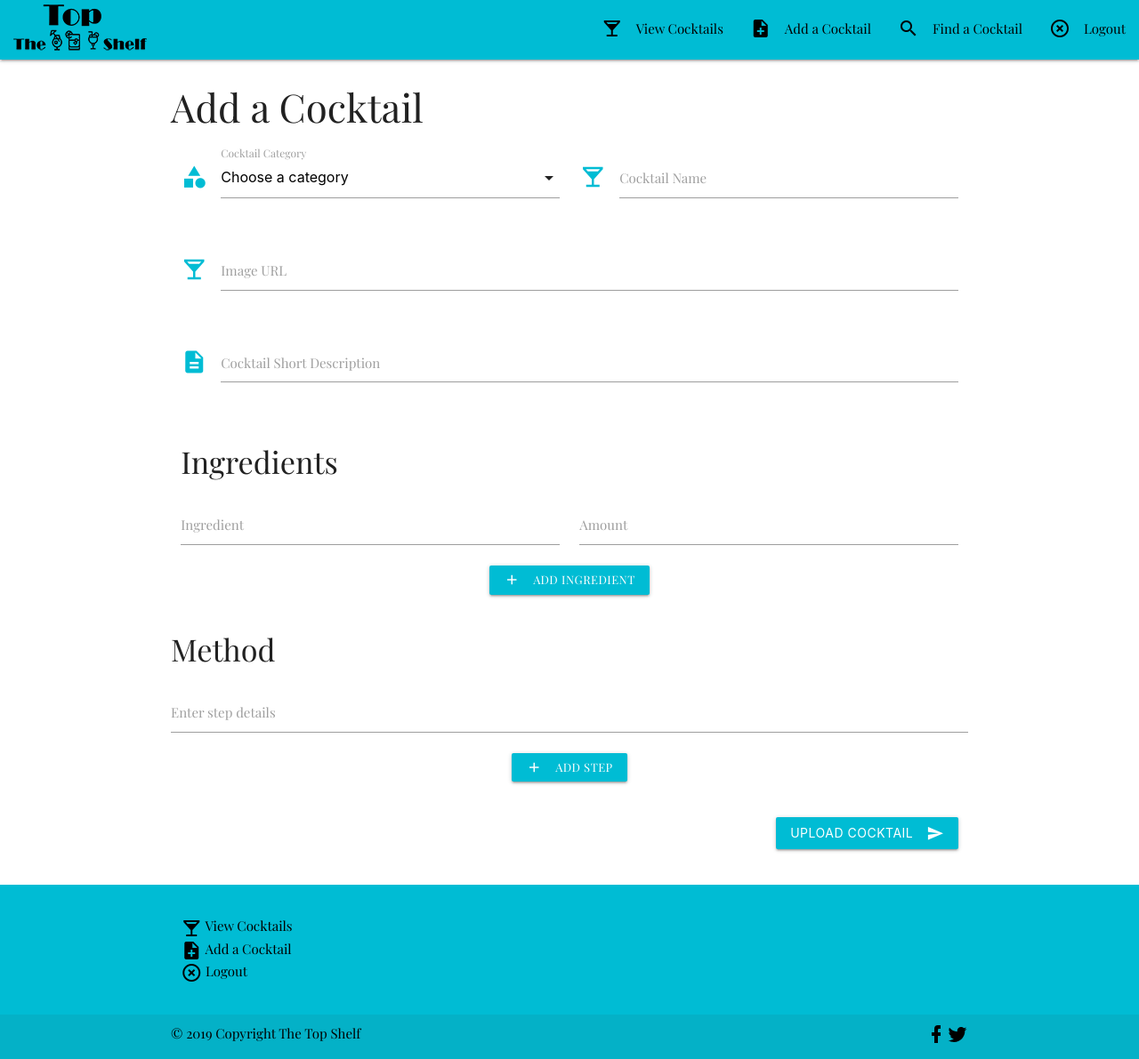
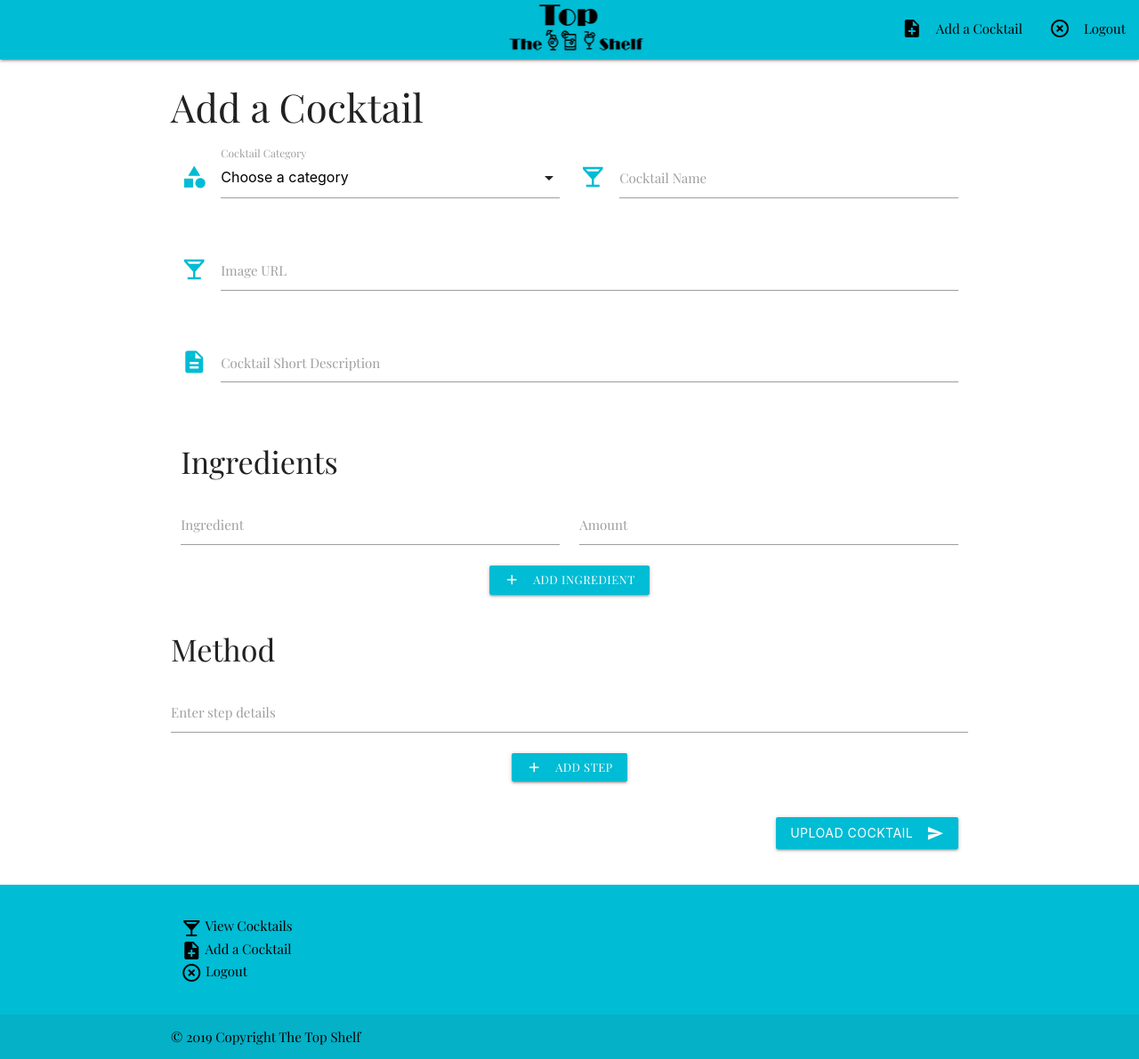
Before and after one commit to walshyc/the-top-shelf, a Flask app: page /add_cocktail in a window 1280 px wide. Shown: the whole page at 89% size. Run offline with Flask 2, Linux system fonts and the light colour scheme; the visitor is signed in with stand-in values (Sample User, id 1); data that the repository does not hold is empty; some libraries are stand-ins or nearby versions.

Commit message:
added comments and updated navbar

```diff
--- a/app.py
+++ b/app.py
@@ -1,5 +1,5 @@
 import os
-from flask import Flask, render_template, redirect, request, url_for, session
+from flask import Flask, render_template, redirect, request, url_for, session, jsonify
 from flask_pymongo import PyMongo
 from bson.objectid import ObjectId
 import bcrypt
@@ -92,6 +92,7 @@ def user_drinks(username):
         user = session['username']
     user_drinks = mongo.db.categories.find()
     the_category = mongo.db.categories.find_one()
+
     return render_template("user_cocktails.html", categories=mongo.db.categories.find(), cocktails=mongo.db.cocktails.find(), category=the_category, user=user)
 
 @app.route('/categories/<category_name>/<cocktail_name>')
@@ -241,6 +242,7 @@ def delete_cocktail(cocktail_name):
     return redirect(url_for('categories'))
 
 
+
 if __name__ == "__main__":
     app.secret_key = '_5#y2L"F4Q8z\n\xec]/'
     app.run(host=os.environ.get("IP"),
--- a/static/js/form.js
+++ b/static/js/form.js
@@ -1,10 +1,13 @@
 $(document).ready(function () {
-
+    // counter for the number of ingredients being shown
     var ingredientID = 1;
 
+    // function to add an ingredient once the add ingredient button is selected
     $('#add_ing').click(function (e) {
         e.preventDefault();
-        $('#ingredients-list').append(`<div class="input-field col s6">
+        // Add another option for an ingredient and it's amount
+        $('#ingredients-list').append(`
+        <div class="input-field col s6">
             <input type="text" id="ingredient_name` + ingredientID + `" name="ingredient_name` + ingredientID + `" class="materialize-textarea">
             <label for="ingredient_name` + ingredientID + `">Ingredient</label>
         </div>
@@ -13,26 +16,36 @@ $(document).ready(function () {
             <label for="ingredient_amount` + ingredientID + `">Amount</label>
         </div>`);
 
+        // increment Ingedient counter after the add ingredient button is pressed
         ingredientID++;
 
+        // show the remove ingredient button if there is greater than 1 ingredient shown
         if (ingredientID > 1) {
             $("#remove_ing").show();
         }
 
+        // remove the add ingredient button if there is the maximum of 6 ingredients shown
         if (ingredientID >= 6) {
             $("#add_ing").hide();
         }
     });
 
-
+    // function to remove an ingredient once the remove ingredient button is selected
     $('#remove_ing').click(function (e) {
         e.preventDefault();
+        // removes the last two Div's from the ingredient-list div, once the remove ingredient button is pressed
         $("#ingredients-list  > div").slice(-2).remove();
+
+        // reduces the count on the number of ingredients
         ingredientID--;
 
+
+        // hide the remove ingredient button if there is less than 1 ingredient shown
         if (ingredientID <= 1) {
             $("#remove_ing").hide();
         }
+
+        // show the add ingredient button if there is less than 6 ingredients shown
         if (ingredientID < 6) {
             $("#add_ing").show();
         }
@@ -40,36 +53,50 @@ $(document).ready(function () {
 
 
 
-
+    // counter for the number of steps being shown
     var methodID = 1;
 
+    // function to add a step once the add step button is selected
     $('#add_step').click(function (e) {
         e.preventDefault();
+        // Add another option for a step
         $('#method-list').append(`
         <div class="input-field col s12">
             <input type="text" id="method` + methodID + `" name="method` + methodID + `" class="materialize-textarea validate">
             <label for="method` + methodID + `">Enter step details</label>
         </div>`);
 
+        // increment the step counter after the add step button is pressed
         methodID++;
 
+        // show the remove step button if there is greater than 1 step shown
         if (methodID > 1) {
             $("#remove_step").show();
         }
 
+
+        // remove the add step button if there is the maximum of 6 steps shown
         if (methodID >= 6) {
             $("#add_step").hide();
         }
     });
 
+    // function to remove a step once the remove step button is selected
     $('#remove_step').click(function (e) {
         e.preventDefault();
+
+        // removes the last div from the method-list div, once the remove step button is pressed
         $("#method-list  > div").slice(-1).remove();
+
+        // reduces the count on the number of steps
         methodID--;
 
+        // hide the remove step button if there is less than 1 step shown
         if (methodID <= 1) {
             $("#remove_step").hide();
         }
+
+        // show the add step button if there is less than 6 step shown
         if (methodID < 6) {
             $("#add_step").show();
         }
--- a/templates/addcocktail.html
+++ b/templates/addcocktail.html
@@ -9,10 +9,12 @@
 <h3>Add a Cocktail</h3>
 
 <div class="row">
+    <!-- Form for user to upload a new cocktail -->
     <form id="addcocktail" action="{{url_for('insert_cocktail')}}" method="POST" class="col s12">
         <div class="row">
             <div class="input-field col s12 m6">
                 <i class="material-icons prefix">category</i>
+                <!-- Dropdown menu to allow the user to select from the predefined categories -->
                 <select id="cocktail_category" name="cocktail_base" class="icons">
                     <option value="" disabled selected>Choose a category</option>
                     {% for cat in categories %}
@@ -24,7 +26,7 @@
             </div>
             <div class="input-field col s12 m6">
                 <i class="material-icons prefix">local_bar</i>
-
+                <!-- User can enter the cocktail name -->
                 <input name="cocktail_name" id="cocktail_name" type="text" class="validate cyan-text" required>
                 <label for="cocktail_name">Cocktail Name</label>
             </div>
@@ -32,7 +34,7 @@
         <div class="row">
             <div class="input-field col s12">
                 <i class="material-icons prefix">local_bar</i>
-
+                <!-- User can enter the cocktail image URL -->
                 <input name="cocktail_url" id="cocktail_url" type="text" class="validate cyan-text" required>
                 <label for="cocktail_url">Image URL</label>
             </div>
@@ -41,8 +43,9 @@
         <div class="row">
             <div class="input-field col s12">
                 <i class="material-icons prefix">description</i>
-
-                <textarea name="short" id="cocktail_short" class="materialize-textarea cyan-text" data-length="160" required></textarea>
+                <!-- User can enter the cocktail description -->
+                <textarea name="short" id="cocktail_short" class="materialize-textarea cyan-text" data-length="160"
+                    required></textarea>
                 <label for="cocktail_short">Cocktail Short Description</label>
             </div>
         </div>
@@ -53,8 +56,10 @@
                     <h4>Ingredients</h4>
                 </div>
                 <div id="ingredients-list">
+                    <!-- User can enter the ingredients required -->
                     <div class="input-field col s6">
-                        <input type="text" id="ingredient_name0" name="ingredient_name0" class="materialize-textarea" required>
+                        <input type="text" id="ingredient_name0" name="ingredient_name0" class="materialize-textarea"
+                            required>
                         <label for="ingredient_name0">Ingredient</label>
                     </div>
                     <div class="input-field col s6">
@@ -62,9 +67,10 @@
                             class="materialize-textarea" required>
                         <label for="ingredient_amount0">Amount</label>
                     </div>
+
                 </div>
-
                 <div class="col s12 center-align">
+                    <!-- The add and remove buttons allow the user to add more ingredients fields or delete a field as required -->
                     <a id="add_ing" class="waves-effect waves-light btn-small cyan"><i
                             class="material-icons left">add</i>Add ingredient</a>
                     <a id="remove_ing" class="waves-effect waves-light btn-small red accent-3" style="display: none"><i
@@ -82,12 +88,13 @@
                     <h4>Method</h4>
                 </div>
                 <div id="method-list">
+                    <!-- User can enter the steps required to make the cocktail -->
                     <div class="input-field col s12">
                         <input type="text" id="method0" name="method0" class="materialize-textarea validate" required>
                         <label for="method0">Enter step details</label>
                     </div>
                 </div>
-
+                <!-- The add and remove buttons allow the user to add more steps or delete a step as required -->
                 <div class="col s12 center-align">
                     <a id="add_step" class="waves-effect waves-light btn-small cyan"><i
                             class="material-icons left">add</i>Add step</a>
@@ -101,6 +108,7 @@
         </div>
         <div class="row">
             <div class="col s12 right-align">
+                <!-- User can submit the new recipe with this button -->
                 <button class="btn waves-effect waves-light cyan" type="submit" name="action">Upload Cocktail
                     <i class="material-icons right">send</i>
                 </button>
--- a/templates/base.html
+++ b/templates/base.html
@@ -20,48 +20,49 @@
 </head>
 
 <body>
-
+  <!-- Check to see if the user is logged in and show them the appropriate navbar -->
   {% if session['username'] %}
   <nav class="nav-extended">
     <div class="nav-wrapper cyan ">
-            <a href="/" class="brand-logo black-text"><img class="responsive-img" src="/static/img/logo-small.png" alt="The Top Shelf Logo"></a>
+      <a href="/" class="brand-logo black-text center"><img class="responsive-img" src="/static/img/logo-small.png"
+          alt="The Top Shelf Logo"></a>
       <a href="#" data-target="mobile-demo" class="sidenav-trigger"><i class="material-icons black-text">menu</i></a>
       <ul class="right hide-on-med-and-down black-text">
-                <li><a class="black-text" href="{{url_for('categories')}}"><i class="material-icons left">local_bar</i>View
-                        Cocktails</a></li>
-                <li><a class="black-text" href="{{url_for('add_cocktail')}}"><i class="material-icons left">note_add</i>Add a Cocktail</a></li>
-                <li><a class="black-text" href="#"><i class="material-icons left">search</i>Find a Cocktail</a></li>
-                <li><a class="black-text" href="{{url_for('logout')}}"><i class="material-icons left">highlight_off</i>Logout</a></li>
+
+        <li><a class="black-text" href="{{url_for('add_cocktail')}}"><i class="material-icons left">note_add</i>Add a
+            Cocktail</a></li>
+        <li><a class="black-text" href="{{url_for('logout')}}"><i
+              class="material-icons left">highlight_off</i>Logout</a></li>
       </ul>
     </div>
   </nav>
 
   <ul class="sidenav cyan black-text" id="mobile-demo">
-        <li class="logo"><a href="/" class="brand-logo black-text"><img class="responsive-img"  src="/static/img/logo-small.png" alt="The Top Shelf Logo"></a></li>
-        <li><a class="black-text" href="{{url_for('categories')}}"><i class="material-icons left">local_bar</i>View Cocktails</a></li>
-        <li><a class="black-text" href="{{url_for('add_cocktail')}}"><i class="material-icons left">note_add</i>Add a Cocktail</a></li>
-        <li><a class="black-text" href="#"><i class="material-icons left">search</i>Find a Cocktail</a></li>
-        <li><a class="black-text" href="{{url_for('logout')}}"><i class="material-icons left">highlight_off</i>Logout</a></li>
+    <li class="logo"><a href="/" class="brand-logo black-text"><img class="responsive-img"
+          src="/static/img/logo-small.png" alt="The Top Shelf Logo"></a></li>
+    <li><a class="black-text" href="{{url_for('add_cocktail')}}"><i class="material-icons left">note_add</i>Add a
+        Cocktail</a></li>
+    <li><a class="black-text" href="{{url_for('logout')}}"><i class="material-icons left">highlight_off</i>Logout</a>
+    </li>
   </ul>
 
   {% else %}
   <nav class="nav-extended">
     <div class="nav-wrapper cyan ">
-            <a href="/" class="brand-logo black-text"><img class="responsive-img"  src="/static/img/logo-small.png" alt="The Top Shelf Logo"></a>
+      <a href="/" class="brand-logo black-text center"><img class="responsive-img" src="/static/img/logo-small.png"
+          alt="The Top Shelf Logo"></a>
       <a href="#" data-target="mobile-demo" class="sidenav-trigger"><i class="material-icons black-text">menu</i></a>
       <ul class="right hide-on-med-and-down black-text">
-                <li><a class="black-text" href="{{url_for('categories')}}"><i class="material-icons left">local_bar</i>View
-                        Cocktails</a></li>
-                <li><a class="black-text" href="#"><i class="material-icons left">search</i>Find a Cocktail</a></li>
-                <li><a class="black-text" href="{{url_for('user')}}"><i class="material-icons left">group</i>Login/Register</a></li>
+
+        <li><a class="black-text" href="{{url_for('user')}}"><i class="material-icons left">group</i>Login/Register</a>
+        </li>
       </ul>
     </div>
   </nav>
 
   <ul class="sidenav cyan black-text" id="mobile-demo">
-        <li class="logo"><a href="/" class="brand-logo black-text"><img class="responsive-img"  src="/static/img/logo-small.png" alt="The Top Shelf Logo"></a></li>
-        <li><a class="black-text" href="{{url_for('categories')}}"><i class="material-icons left">local_bar</i>View Cocktails</a></li>
-        <li><a class="black-text" href="#"><i class="material-icons left">search</i>Find a Cocktail</a></li>
+    <li class="logo"><a href="/" class="brand-logo black-text"><img class="responsive-img"
+          src="/static/img/logo-small.png" alt="The Top Shelf Logo"></a></li>
     <li><a class="black-text" href="{{url_for('user')}}"><i class="material-icons left">group</i>Login/Register</a></li>
   </ul>
 
@@ -74,7 +75,7 @@
     {% endblock %}
   </div>
 
-
+  <!-- Check to see if the user is logged in and show them the appropriate footer -->
   {% if session['username'] %}
   <footer class="page-footer cyan">
     <div class="container">
@@ -82,9 +83,12 @@
 
         <div class="col l4 s12">
           <ul>
-                <li><a class="black-text" href="{{url_for('categories')}}"><i class="material-icons ing_table">local_bar</i> View Cocktails</a></li>
-                <li><a class="black-text" href="{{url_for('add_cocktail')}}"><i class="material-icons ing_table">note_add</i> Add a Cocktail</a></li>
-                <li><a class="black-text" href="{{url_for('logout')}}"><i class="material-icons ing_table">highlight_off</i> Logout</a></li>
+            <li><a class="black-text" href="{{url_for('categories')}}"><i class="material-icons ing_table">local_bar</i>
+                View Cocktails</a></li>
+            <li><a class="black-text" href="{{url_for('add_cocktail')}}"><i
+                  class="material-icons ing_table">note_add</i> Add a Cocktail</a></li>
+            <li><a class="black-text" href="{{url_for('logout')}}"><i class="material-icons ing_table">highlight_off</i>
+                Logout</a></li>
           </ul>
         </div>
       </div>
@@ -92,12 +96,7 @@
     <div class="footer-copyright">
       <div class="container black-text">
         © 2019 Copyright The Top Shelf
-          <a class="black-text text-lighten-4 right" href="#!"><svg style="width:24px;height:24px;" viewBox="0 0 24 24">
-                <path fill="#000000" d="M22.46,6C21.69,6.35 20.86,6.58 20,6.69C20.88,6.16 21.56,5.32 21.88,4.31C21.05,4.81 20.13,5.16 19.16,5.36C18.37,4.5 17.26,4 16,4C13.65,4 11.73,5.92 11.73,8.29C11.73,8.63 11.77,8.96 11.84,9.27C8.28,9.09 5.11,7.38 3,4.79C2.63,5.42 2.42,6.16 2.42,6.94C2.42,8.43 3.17,9.75 4.33,10.5C3.62,10.5 2.96,10.3 2.38,10C2.38,10 2.38,10 2.38,10.03C2.38,12.11 3.86,13.85 5.82,14.24C5.46,14.34 5.08,14.39 4.69,14.39C4.42,14.39 4.15,14.36 3.89,14.31C4.43,16 6,17.26 7.89,17.29C6.43,18.45 4.58,19.13 2.56,19.13C2.22,19.13 1.88,19.11 1.54,19.07C3.44,20.29 5.7,21 8.12,21C16,21 20.33,14.46 20.33,8.79C20.33,8.6 20.33,8.42 20.32,8.23C21.16,7.63 21.88,6.87 22.46,6Z" />
-            </svg></a>
-            <a class="black-text text-lighten-4 right" href="#!"><svg style="width:24px;height:24px" viewBox="0 0 24 24">
-                    <path fill="#000000" d="M17,2V2H17V6H15C14.31,6 14,6.81 14,7.5V10H14L17,10V14H14V22H10V14H7V10H10V6A4,4 0 0,1 14,2H17Z" />
-                </svg></a>
+
       </div>
     </div>
   </footer>
@@ -108,8 +107,10 @@
 
         <div class="col l4 s12">
           <ul class>
-                <li><a class="black-text" href="{{url_for('categories')}}"><i class="material-icons ing_table">local_bar</i> View Cocktails</a></li>
-                <li><a class="black-text" href="{{url_for('user')}}"><i class="material-icons ing_table">group</i> Login/Register</a></li>
+            <li><a class="black-text" href="{{url_for('categories')}}"><i class="material-icons ing_table">local_bar</i>
+                View Cocktails</a></li>
+            <li><a class="black-text" href="{{url_for('user')}}"><i class="material-icons ing_table">group</i>
+                Login/Register</a></li>
           </ul>
         </div>
       </div>
@@ -117,12 +118,7 @@
     <div class="footer-copyright">
       <div class="container black-text">
         © 2019 Copyright The Top Shelf
-          <a class="black-text text-lighten-4 right" href="#!"><svg style="width:24px;height:24px;" viewBox="0 0 24 24">
-                <path fill="#000000" d="M22.46,6C21.69,6.35 20.86,6.58 20,6.69C20.88,6.16 21.56,5.32 21.88,4.31C21.05,4.81 20.13,5.16 19.16,5.36C18.37,4.5 17.26,4 16,4C13.65,4 11.73,5.92 11.73,8.29C11.73,8.63 11.77,8.96 11.84,9.27C8.28,9.09 5.11,7.38 3,4.79C2.63,5.42 2.42,6.16 2.42,6.94C2.42,8.43 3.17,9.75 4.33,10.5C3.62,10.5 2.96,10.3 2.38,10C2.38,10 2.38,10 2.38,10.03C2.38,12.11 3.86,13.85 5.82,14.24C5.46,14.34 5.08,14.39 4.69,14.39C4.42,14.39 4.15,14.36 3.89,14.31C4.43,16 6,17.26 7.89,17.29C6.43,18.45 4.58,19.13 2.56,19.13C2.22,19.13 1.88,19.11 1.54,19.07C3.44,20.29 5.7,21 8.12,21C16,21 20.33,14.46 20.33,8.79C20.33,8.6 20.33,8.42 20.32,8.23C21.16,7.63 21.88,6.87 22.46,6Z" />
-            </svg></a>
-            <a class="black-text text-lighten-4 right" href="#!"><svg style="width:24px;height:24px" viewBox="0 0 24 24">
-                    <path fill="#000000" d="M17,2V2H17V6H15C14.31,6 14,6.81 14,7.5V10H14L17,10V14H14V22H10V14H7V10H10V6A4,4 0 0,1 14,2H17Z" />
-                </svg></a>
+
       </div>
     </div>
   </footer>
@@ -135,6 +131,7 @@
   <!-- Compiled and minified JavaScript -->
   <script src="https://cdnjs.cloudflare.com/ajax/libs/materialize/1.0.0/js/materialize.min.js"></script>
   <script>
+    // Function to allow the Materialize CSS run correctly
     $(document).ready(function () {
       $('.sidenav').sidenav();
       $('.slider').slider({
@@ -156,7 +153,6 @@
 
 
     });
-
   </script>
   <!-- Form javascript -->
   <script src="{{ url_for('static', filename='js/form.js') }}"></script>
--- a/templates/drink.html
+++ b/templates/drink.html
@@ -27,7 +27,7 @@
     {% for cocktails in cocktails %}
 
     {% if cocktails.cocktail_base == category.category_name  %}
-    <div class="col s12 m6 l4">
+    <div class="col s12 m6 ">
         <a class="" href="{{url_for('cocktail_id_long', category_name= category.category_name, cocktail_name =cocktails.cocktail_name)}}"><div class="card">
             <div class="card-image">
                 <img src="{{cocktails.image}}">
```
Also changed, not shown: static/js/sampl.json (deleted, +0 -62 lines), templates/categories.html (+7 -0 lines), templates/deletecocktail.html (deleted, +0 -20 lines). Lines whose indentation alone changed are shown as unchanged.
